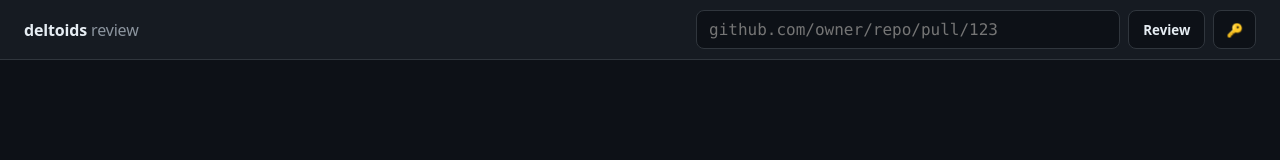
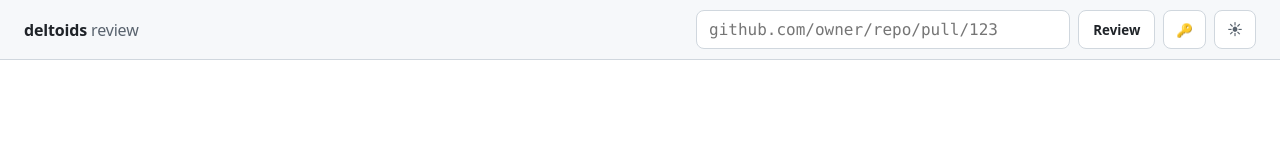
Before and after one commit to juanibiapina/deltoids, a React app in the folder reviewer/: page / in a window 1280 px wide. Built offline with nearby package versions, Linux system fonts and the light colour scheme.

Commit message:
feat(reviewer): dark/light theme toggle
Add a persisted theme toggle to the browser PR reviewer. The choice
lives in localStorage (deltoids.review.theme) and first-time visitors
follow their OS prefers-color-scheme. The toggle sits in the always-
visible top row beside Review and the token button.

The light palette redeclares the existing CSS variables under
:root[data-theme="light"] using GitHub Primer light tokens (solid diff
line/word fills, not alpha, so an all-added file no longer washes green).
An inline pre-paint script in index.html applies the theme before first
paint to avoid a dark flash.

```diff
--- a/reviewer/index.html
+++ b/reviewer/index.html
@@ -7,6 +7,23 @@
       content="width=device-width, initial-scale=1, viewport-fit=cover"
     />
     <title>deltoids · review a GitHub PR</title>
+    <script>
+      // Set the theme before first paint so a light-preference user sees no
+      // dark flash. Stored choice wins; else follow the OS. Key kept in sync
+      // with usePrefs.ts (deltoids.review.theme).
+      (function () {
+        try {
+          var stored = localStorage.getItem("deltoids.review.theme");
+          var theme =
+            stored === "light" || stored === "dark"
+              ? stored
+              : window.matchMedia("(prefers-color-scheme: light)").matches
+                ? "light"
+                : "dark";
+          document.documentElement.dataset.theme = theme;
+        } catch (e) {}
+      })();
+    </script>
   </head>
   <body>
     <div id="root"></div>
--- a/reviewer/src/App.tsx
+++ b/reviewer/src/App.tsx
@@ -34,6 +34,11 @@ export function App() {
   useEffect(() => {
     document.body.classList.toggle("drawer-open", drawerOpen);
   }, [drawerOpen]);
+
+  // Reflect the theme choice on <html> so the CSS palette switches.
+  useEffect(() => {
+    document.documentElement.dataset.theme = prefs.theme;
+  }, [prefs.theme]);
 
   useEffect(() => {
     const onKey = (e: KeyboardEvent) => {
--- a/reviewer/src/components/Topbar.tsx
+++ b/reviewer/src/components/Topbar.tsx
@@ -58,6 +58,19 @@ export function Topbar({
             <span className="token-glyph">🔑</span>
             <span className="token-dot" aria-hidden="true"></span>
           </button>
+          <button
+            className="theme-toggle"
+            type="button"
+            aria-pressed={prefs.theme === "light"}
+            title={
+              prefs.theme === "dark"
+                ? "Switch to light theme"
+                : "Switch to dark theme"
+            }
+            onClick={prefs.toggleTheme}
+          >
+            {prefs.theme === "dark" ? "☾" : "☀"}
+          </button>
         </form>
       </div>
       {showToolbar && (
--- a/reviewer/src/hooks/usePrefs.ts
+++ b/reviewer/src/hooks/usePrefs.ts
@@ -5,15 +5,19 @@ import { useCallback, useState } from "react";
 
 const WRAP_KEY = "deltoids.review.nowrap";
 const SIZE_KEY = "deltoids.review.size";
+export const THEME_KEY = "deltoids.review.theme";
 export const SIZES = ["s", "m", "l"] as const;
 export type Size = (typeof SIZES)[number];
+export type Theme = "dark" | "light";
 
 export interface Prefs {
   nowrap: boolean;
   size: Size;
   sizeIndex: number;
+  theme: Theme;
   toggleWrap: () => void;
   stepSize: (delta: number) => void;
+  toggleTheme: () => void;
 }
 
 function initialSizeIndex(): number {
@@ -21,11 +25,22 @@ function initialSizeIndex(): number {
   return Math.max(0, SIZES.indexOf(stored));
 }
 
+// Stored choice wins; otherwise follow the OS. Kept in sync with the inline
+// pre-paint guard in index.html (same key, same fallback).
+function initialTheme(): Theme {
+  const stored = localStorage.getItem(THEME_KEY);
+  if (stored === "light" || stored === "dark") return stored;
+  return window.matchMedia?.("(prefers-color-scheme: light)").matches
+    ? "light"
+    : "dark";
+}
+
 export function usePrefs(): Prefs {
   const [nowrap, setNowrap] = useState(
     () => localStorage.getItem(WRAP_KEY) === "1",
   );
   const [sizeIndex, setSizeIndex] = useState(initialSizeIndex);
+  const [theme, setTheme] = useState<Theme>(initialTheme);
 
   const toggleWrap = useCallback(() => {
     setNowrap((prev) => {
@@ -43,11 +58,21 @@ export function usePrefs(): Prefs {
     });
   }, []);
 
+  const toggleTheme = useCallback(() => {
+    setTheme((prev) => {
+      const next = prev === "dark" ? "light" : "dark";
+      localStorage.setItem(THEME_KEY, next);
+      return next;
+    });
+  }, []);
+
   return {
     nowrap,
     size: SIZES[sizeIndex],
     sizeIndex,
+    theme,
     toggleWrap,
     stepSize,
+    toggleTheme,
   };
 }
--- a/reviewer/src/styles/style.css
+++ b/reviewer/src/styles/style.css
@@ -16,6 +16,9 @@
   --sans: system-ui, -apple-system, "Segoe UI", Roboto, sans-serif;
   --scrollbar-thumb: rgba(139, 148, 158, 0.35); /* --muted @ 35% */
   --scrollbar-thumb-hover: rgba(139, 148, 158, 0.55); /* --muted @ 55% */
+  --focus-ring: rgba(210, 153, 34, 0.35); /* --accent @ 35% */
+  --scrim: rgba(1, 4, 9, 0.6);
+  --dir-icon: #54aeff;
 
   /* Space budget — media queries retune these; the rest of the sheet reads
      them so a breakpoint adjusts a few values instead of duplicating rules. */
@@ -27,6 +30,32 @@
   /* Live topbar height; app.js recomputes it from the real element on resize
      so sticky offsets and jump targets track the topbar's reflow. */
   --topbar-h: 96px;
+}
+
+/* Light palette — redeclares the same color variables the rest of the sheet
+   reads. Layout/space variables stay inherited from :root. Values are GitHub
+   Primer light tokens (the same source the dark :root mirrors): opaque canvas
+   + border + fg, and Primer's *solid* diff line/word fills (diffBlob.*),
+   because alpha green/red over a white canvas reads far too saturated. */
+:root[data-theme="light"] {
+  --bg: #ffffff; /* canvas.default */
+  --bg-raised: #f6f8fa; /* canvas.subtle */
+  --bg-row: #f6f8fa; /* canvas.subtle (hunk header / lineno) */
+  --border: #d0d7de; /* border.default */
+  --text: #1f2328; /* fg.default */
+  --muted: #59636e; /* fg.muted */
+  --accent: #9a6700; /* attention.fg */
+  --added-bg: #e6ffec; /* diffBlob.addition.lineBg */
+  --added-emph-bg: #abf2bc; /* diffBlob.addition.wordBg */
+  --added-gutter: #1a7f37; /* success.fg */
+  --removed-bg: #ffebe9; /* diffBlob.deletion.lineBg */
+  --removed-emph-bg: #ffc0bf; /* diffBlob.deletion.wordBg */
+  --removed-gutter: #cf222e; /* danger.fg */
+  --scrollbar-thumb: rgba(89, 99, 110, 0.35); /* --muted @ 35% */
+  --scrollbar-thumb-hover: rgba(89, 99, 110, 0.55); /* --muted @ 55% */
+  --focus-ring: rgba(154, 103, 0, 0.3); /* --accent @ 30% */
+  --scrim: rgba(31, 35, 40, 0.3);
+  --dir-icon: #0969da; /* accent.fg */
 }
 
 * {
@@ -115,6 +144,19 @@ body {
   font-weight: 500;
 }
 
+/* Theme toggle lives in the pr-form's trailing controls so it is always
+   visible (works before a PR loads), grouped with Review + the token button. */
+.theme-toggle {
+  flex: none;
+  padding: 9px 12px;
+  font-size: 15px;
+  line-height: 1;
+  color: var(--muted);
+}
+.theme-toggle:hover {
+  color: var(--text);
+}
+
 .pr-form {
   display: flex;
   gap: 8px;
@@ -140,7 +182,7 @@ body {
 .pr-input:focus-visible {
   outline: none;
   border-color: var(--accent);
-  box-shadow: 0 0 0 2px rgba(210, 153, 34, 0.35);
+  box-shadow: 0 0 0 2px var(--focus-ring);
 }
 
 button {
@@ -160,7 +202,7 @@ button:hover {
 button:focus-visible {
   outline: none;
   border-color: var(--accent);
-  box-shadow: 0 0 0 2px rgba(210, 153, 34, 0.35);
+  box-shadow: 0 0 0 2px var(--focus-ring);
 }
 
 /* Token affordance carries a set-state dot so the stored token is visible. */
@@ -445,7 +487,7 @@ body.drawer-open .sidebar {
   margin: 0 6px 0 2px;
 }
 .tree-ico-dir {
-  color: #54aeff;
+  color: var(--dir-icon);
 }
 .tree-ico-file {
   color: var(--muted);
@@ -501,7 +543,7 @@ body.drawer-open .sidebar {
   position: fixed;
   inset: 0;
   z-index: 35;
-  background: rgba(1, 4, 9, 0.6);
+  background: var(--scrim);
   opacity: 0;
   pointer-events: none;
   transition: opacity 0.22s ease;
```
Also changed, not shown: reviewer/AGENTS.md (+7 -1 lines), reviewer/src/components/components.test.tsx (+48 -0 lines), CHANGELOG.md.
